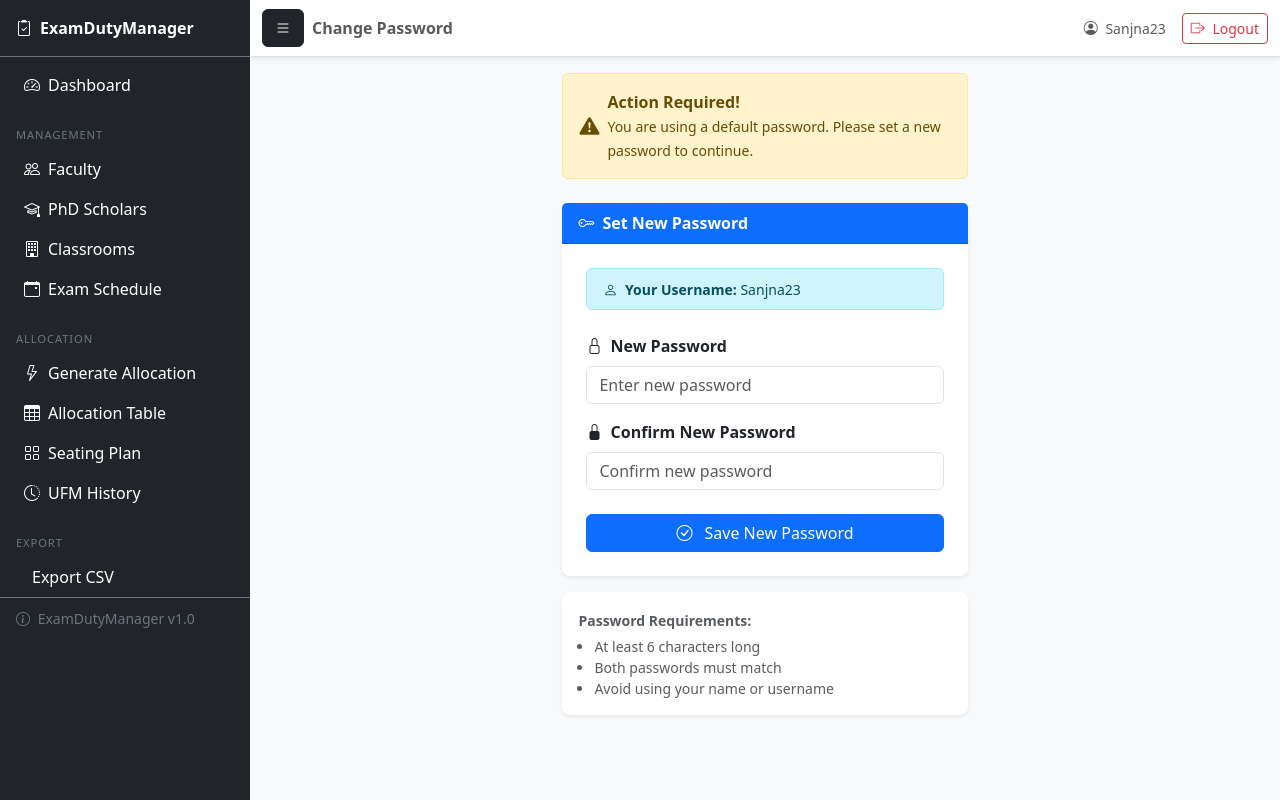
After one commit to PanktiGupta/Mini_Project, a Django app: page /change-password/ in a window 1280 px wide. The commit adds this page. Run offline with Django 5.2, Linux system fonts and the light colour scheme; a user stored in the database is signed in.

Commit message:
Describe your changes clearly

```diff
--- a/allocation/forms.py
+++ b/allocation/forms.py
@@ -1,7 +1,11 @@
 from django import forms
 from django.contrib.auth.models import User
 from .models import Classroom, ExamSchedule, Faculty, PhDScholar
+from django.contrib.auth.forms import PasswordChangeForm
+
 from django.utils import timezone
+
+
 
 
 
@@ -27,7 +31,7 @@ class UserFieldsMixin:
         }
 
     def clean_email(self):
-        """✅ Validate email is unique per user (skip current user on edit)"""
+
         email = self.cleaned_data.get("email")
         instance = getattr(self, "instance", None)
 
@@ -36,8 +40,7 @@ class UserFieldsMixin:
 
         qs = User.objects.filter(email=email)
         if user_id:
-            qs = qs.exclude(pk=user_id)     # ✅ exclude self on update
-
+            qs = qs.exclude(pk=user_id)
         if qs.exists():
             raise forms.ValidationError("A user with this email already exists.")
         return email
@@ -196,3 +199,34 @@ class AllocationRunForm(forms.Form):
         empty_label="-- Select Exam --",
         widget=forms.Select(attrs={"class": "form-select"}),
     )
+
+
+
+class CustomPasswordChangeForm(forms.Form):
+    new_password1 = forms.CharField(
+        label="New Password",
+        widget=forms.PasswordInput(attrs={
+            "class": "form-control",
+            "placeholder": "Enter new password"
+        })
+    )
+    new_password2 = forms.CharField(
+        label="Confirm New Password",
+        widget=forms.PasswordInput(attrs={
+            "class": "form-control",
+            "placeholder": "Confirm new password"
+        })
+    )
+
+    def clean(self):
+        cleaned_data = super().clean()
+        p1 = cleaned_data.get("new_password1")
+        p2 = cleaned_data.get("new_password2")
+
+        if p1 and p2 and p1 != p2:
+            raise forms.ValidationError("Passwords do not match.")
+
+        if p1 and len(p1) < 6:
+            raise forms.ValidationError("Password must be at least 6 characters.")
+
+        return cleaned_data
--- a/allocation/models.py
+++ b/allocation/models.py
@@ -44,7 +44,7 @@ class Faculty(models.Model):
         validators=[MinValueValidator(0)]
     )
     is_active = models.BooleanField(default=True)
-
+    must_change_password = models.BooleanField(default=True)
     class Meta:
         verbose_name = "Faculty"
         verbose_name_plural = "Faculty Members"
@@ -70,7 +70,7 @@ class PhDScholar(models.Model):
 
     max_duties = models.IntegerField(default=3, validators=[MinValueValidator(0)])
     is_active = models.BooleanField(default=True)
-
+    must_change_password = models.BooleanField(default=True)
     class Meta:
         verbose_name = "PhD Scholar"
         verbose_name_plural = "PhD Scholars"
--- a/allocation/seed.py
+++ b/allocation/seed.py
@@ -32,13 +32,16 @@ def run():
             designation="PROFESSOR",
             department="CSE",
             duty_quota=5
+            is_active=True,
+            must_change_password=True,
         )
 
     # create phd scholars
     for i in range(15):
         user = User.objects.create_user(
             username=f"phd{i}",
-            password="12345"
+            password="12345",
+            must_change_password=True,
         )
 
         PhDScholar.objects.create(
--- a/allocation/urls.py
+++ b/allocation/urls.py
@@ -35,7 +35,11 @@ urlpatterns =[
 
     path("run-allocation/",  views.run_allocation,  name="run_allocation"),
     path("allocation-table/",views.allocation_table,name="allocation_table"),
-    path("seating-plan/",    views.seating_plan,    name="seating_plan"),
+
+    path("seating/", views.seating_plan, name="seating_plan"),
+
+    path("change-password/", views.change_password, name="change_password"),
+
     path("export-csv/",      views.export_allocations_csv, name="export_allocations_csv"),
 
 
--- a/allocation/views.py
+++ b/allocation/views.py
@@ -8,6 +8,8 @@ from django.core.exceptions import ValidationError
 from django.http import HttpResponse
 from django.shortcuts import get_object_or_404, redirect, render
 from django.urls import reverse
+from django.shortcuts import render, redirect
+
 
 from .forms import (
     AllocationRunForm,
@@ -15,6 +17,7 @@ from .forms import (
     ExamScheduleForm,
     FacultyForm,
     PhDScholarForm,
+
 )
 from .models import (
     Classroom,
@@ -27,6 +30,8 @@ from .models import (
     UFMRecord,
 )
 from .services import allocate_duties_for_exam
+
+from .forms import CustomPasswordChangeForm
 
 
 # ─────────────────────────────────────
@@ -58,6 +63,71 @@ def redirect_dashboard(request):
         return redirect("allocation:phd_timetable")
     return redirect("allocation:login")
 
+
+# ─────────────────────────────────────
+# Change Password View
+# ─────────────────────────────────────
+@login_required(login_url="/login/")
+def change_password(request):
+    if request.method == "POST":
+        form = CustomPasswordChangeForm(request.POST)
+        if form.is_valid():
+            new_password = form.cleaned_data["new_password1"]
+            request.user.set_password(new_password)
+            request.user.save()
+
+            if hasattr(request.user, "faculty"):
+                request.user.faculty.must_change_password = False
+                request.user.faculty.save()
+            elif hasattr(request.user, "phdscholar"):
+                request.user.phdscholar.must_change_password = False
+                request.user.phdscholar.save()
+
+
+            from django.contrib.auth import update_session_auth_hash
+            update_session_auth_hash(request, request.user)
+
+            messages.success(request, "Password changed successfully!")
+            return redirect("allocation:redirect_dashboard")
+    else:
+        form = CustomPasswordChangeForm()
+
+    return render(request, "allocation/change_password.html", {
+        "form": form
+    })
+
+
+# ─────────────────────────────────────
+# Update redirect_dashboard — force password change
+# ─────────────────────────────────────
+@login_required(login_url="/login/")
+def redirect_dashboard(request):
+    if request.user.is_superuser:
+        return redirect("allocation:dashboard")
+
+
+    if Faculty.objects.filter(user=request.user).exists():
+        faculty = request.user.faculty
+        if faculty.must_change_password:
+            messages.warning(
+                request,
+                "Please change your default password before continuing."
+            )
+            return redirect("allocation:change_password")
+        return redirect("allocation:faculty_timetable")
+
+
+    if PhDScholar.objects.filter(user=request.user).exists():
+        phd = request.user.phdscholar
+        if phd.must_change_password:
+            messages.warning(
+                request,
+                "Please change your default password before continuing."
+            )
+            return redirect("allocation:change_password")
+        return redirect("allocation:phd_timetable")
+
+    return redirect("allocation:login")
 
 # ─────────────────────────────────────
 # Faculty List & Create
@@ -373,8 +443,6 @@ def seating_plan(request):
         "seating_allocations": seating,
         "exam":                exam,
     })
-
-
 # ─────────────────────────────────────
 # UFM History
 # ─────────────────────────────────────
--- /dev/null
+++ b/templates/allocation/change_password.html
@@ -0,0 +1,99 @@
+{% extends "base.html" %}
+
+{% block title %}Change Password | ExamDutyManager{% endblock %}
+{% block page_title %}Change Password{% endblock %}
+
+{% block content %}
+
+<div class="row justify-content-center">
+    <div class="col-md-5">
+
+        {# ✅ Warning if forced change #}
+        <div class="alert alert-warning d-flex align-items-center gap-2 mb-4">
+            <i class="bi bi-exclamation-triangle-fill fs-5"></i>
+            <div>
+                <strong>Action Required!</strong><br>
+                <small>
+                    You are using a default password.
+                    Please set a new password to continue.
+                </small>
+            </div>
+        </div>
+
+        <div class="card border-0 shadow-sm">
+            <div class="card-header bg-primary text-white fw-semibold">
+                <i class="bi bi-key me-2"></i>Set New Password
+            </div>
+            <div class="card-body p-4">
+
+                {# ✅ Show username and default password hint #}
+                <div class="alert alert-info py-2 mb-4">
+                    <small>
+                        <i class="bi bi-person me-1"></i>
+                        <strong>Your Username:</strong>
+                        {{ request.user.username }}
+                    </small>
+                </div>
+
+                <form method="post" novalidate>
+                    {% csrf_token %}
+
+                    <div class="mb-3">
+                        <label class="form-label fw-semibold">
+                            <i class="bi bi-lock me-1"></i>
+                            New Password
+                        </label>
+                        {{ form.new_password1 }}
+                        {% if form.new_password1.errors %}
+                            <div class="text-danger small mt-1">
+                                {{ form.new_password1.errors.0 }}
+                            </div>
+                        {% endif %}
+                    </div>
+
+                    <div class="mb-4">
+                        <label class="form-label fw-semibold">
+                            <i class="bi bi-lock-fill me-1"></i>
+                            Confirm New Password
+                        </label>
+                        {{ form.new_password2 }}
+                        {% if form.new_password2.errors %}
+                            <div class="text-danger small mt-1">
+                                {{ form.new_password2.errors.0 }}
+                            </div>
+                        {% endif %}
+                    </div>
+
+                    {# Non field errors #}
+                    {% if form.non_field_errors %}
+                        <div class="alert alert-danger py-2 mb-3">
+                            {{ form.non_field_errors.0 }}
+                        </div>
+                    {% endif %}
+
+                    <button type="submit" class="btn btn-primary w-100">
+                        <i class="bi bi-check-circle me-2"></i>
+                        Save New Password
+                    </button>
+                </form>
+            </div>
+        </div>
+
+        {# Password rules #}
+        <div class="card border-0 shadow-sm mt-3">
+            <div class="card-body py-3">
+                <small class="text-muted">
+                    <strong>Password Requirements:</strong>
+                    <ul class="mb-0 mt-1 ps-3">
+                        <li>At least 6 characters long</li>
+                        <li>Both passwords must match</li>
+                        <li>Avoid using your name or username</li>
+                    </ul>
+                </small>
+            </div>
+        </div>
+
+    </div>
+</div>
+
+{% endblock %}
--- a/templates/base.html
+++ b/templates/base.html
@@ -263,6 +263,15 @@
                             Duty Quota: {{ request.user.faculty.duty_quota }}
                         </small>
                     </li>
+                    <li class="mt-2"><hr class="dropdown-divider border-secondary my-1"></li>
+
+                    <li class="nav-item">
+                        <a class="nav-link text-white
+                            {% if request.resolver_match.url_name == 'change_password' %}active{% endif %}"
+                        href="{% url 'allocation:change_password' %}">
+                            <i class="bi bi-key me-2"></i>Change Password
+                        </a>
+                    </li>
 
                 {% elif request.user.phdscholar %}
                 {# ═══ PHD SIDEBAR ═══ #}
@@ -303,6 +312,15 @@
                             <i class="bi bi-clipboard-check me-1"></i>
                             Max Duties: {{ request.user.phdscholar.max_duties }}
                         </small>
+                    </li>
+                    <li class="mt-2"><hr class="dropdown-divider border-secondary my-1"></li>
+
+                    <li class="nav-item">
+                        <a class="nav-link text-white
+                            {% if request.resolver_match.url_name == 'change_password' %}active{% endif %}"
+                        href="{% url 'allocation:change_password' %}">
+                            <i class="bi bi-key me-2"></i>Change Password
+                        </a>
                     </li>
 
                 {% endif %}
```
Also changed, not shown: allocation/services.py (+152 -51 lines), allocation/migrations/0002_faculty_must_change_password_and_more.py (added), db.sqlite3.
